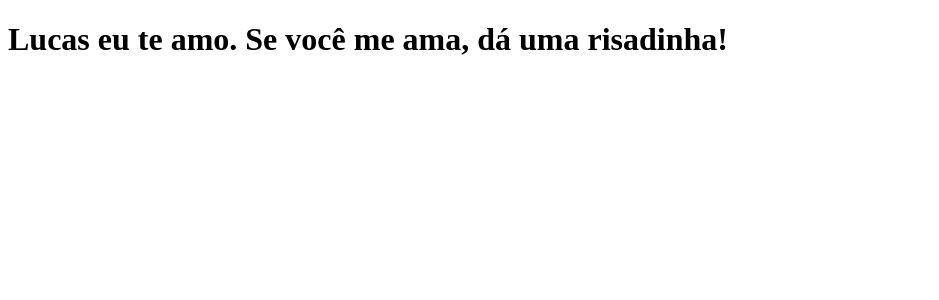
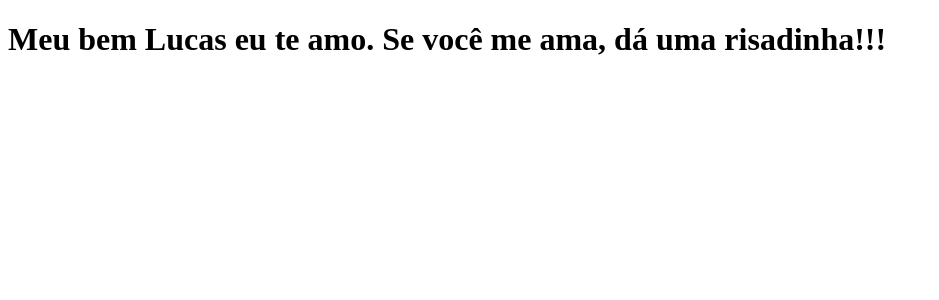
Before and after one commit to LarissaSarmento/clone-tabnews-, a Next.js app: page / in a window 1280 px wide. Shown: the top 300 px of the page, without its empty margins (0-939 px from the left). Built offline with nearby package versions, Linux system fonts and the light colour scheme.

Commit message:
modifica a frase

```diff
--- a/pages/index.js
+++ b/pages/index.js
@@ -1,4 +1,4 @@
 function Home(){
-    return <h1>Lucas eu te amo. Se você me ama, dá uma risadinha!</h1>
+    return <h1>Meu bem Lucas eu te amo. Se você me ama, dá uma risadinha!!!</h1>
 }
 export default Home;
```
